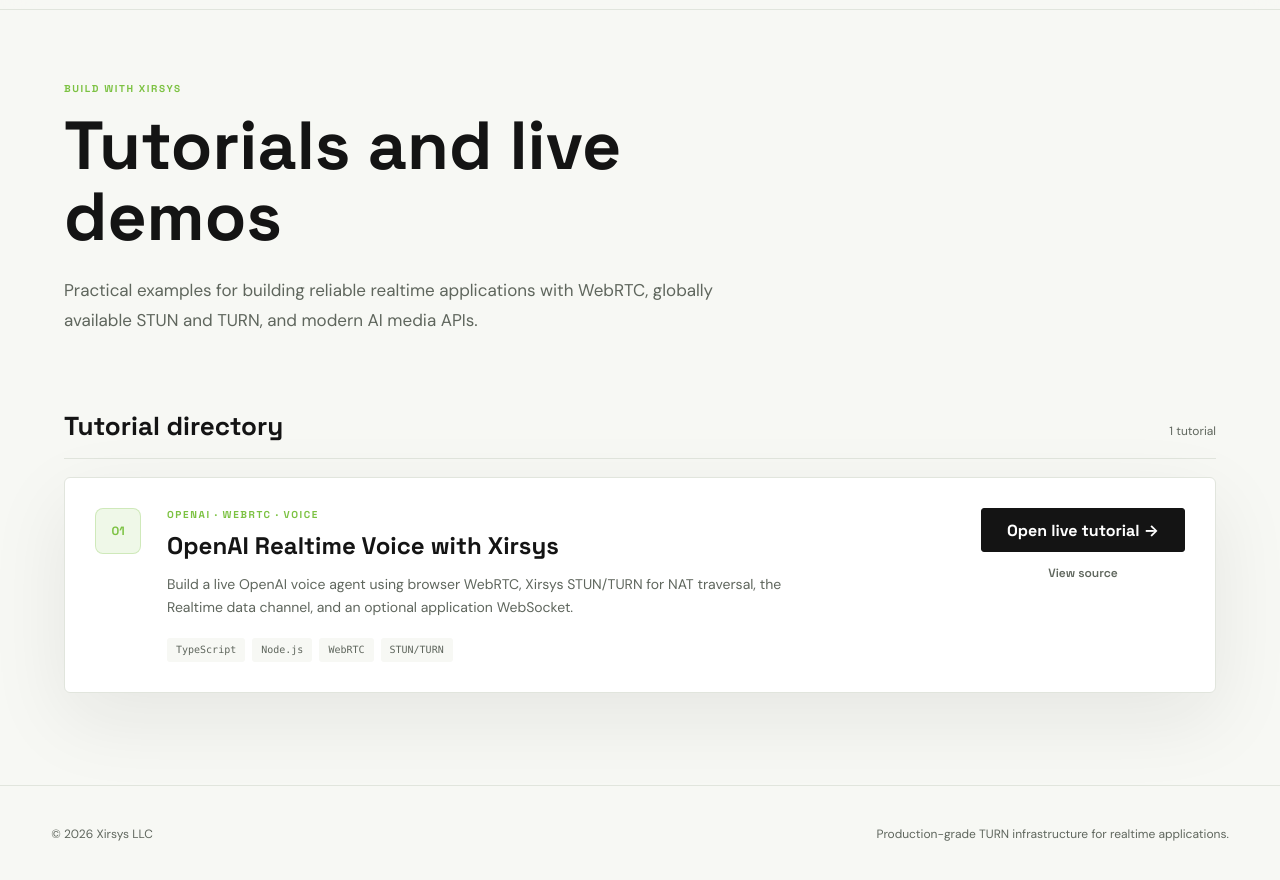
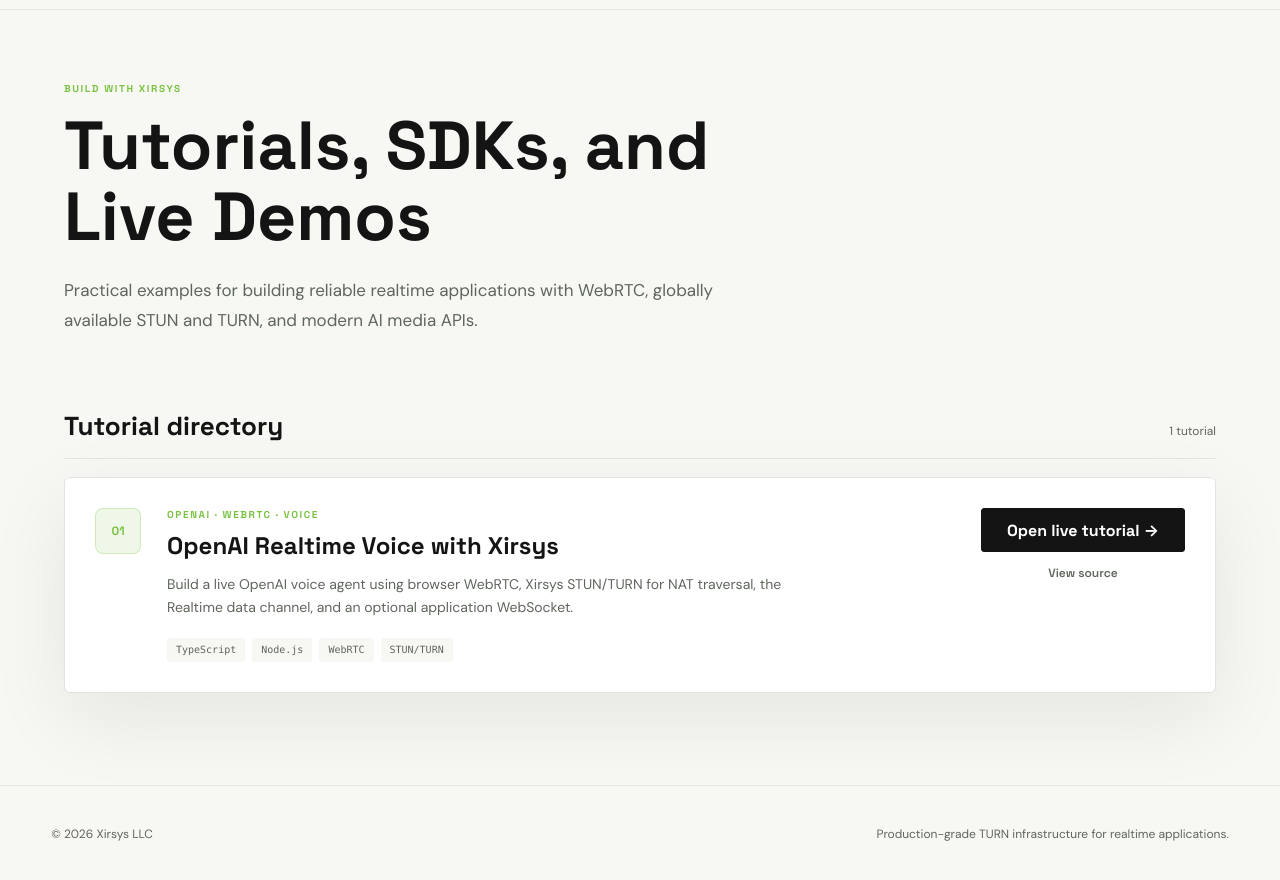
Before and after one commit to xirsys/openai-realtime-xirsys-webrtc, a website: page directory/index.html in a window 1280 px wide. Shown: the part 60-940 px from the top of the page. Drawn offline with Linux system fonts and the light colour scheme.

Commit message:
Update directory headline

```diff
--- a/directory/index.html
+++ b/directory/index.html
@@ -39,7 +39,7 @@
     <main>
       <header>
         <p class="eyebrow">Build with Xirsys</p>
-        <h1>Tutorials and live demos</h1>
+        <h1>Tutorials, SDKs, and Live Demos</h1>
         <p class="intro">
           Practical examples for building reliable realtime applications with
           WebRTC, globally available STUN and TURN, and modern AI media APIs.
```
